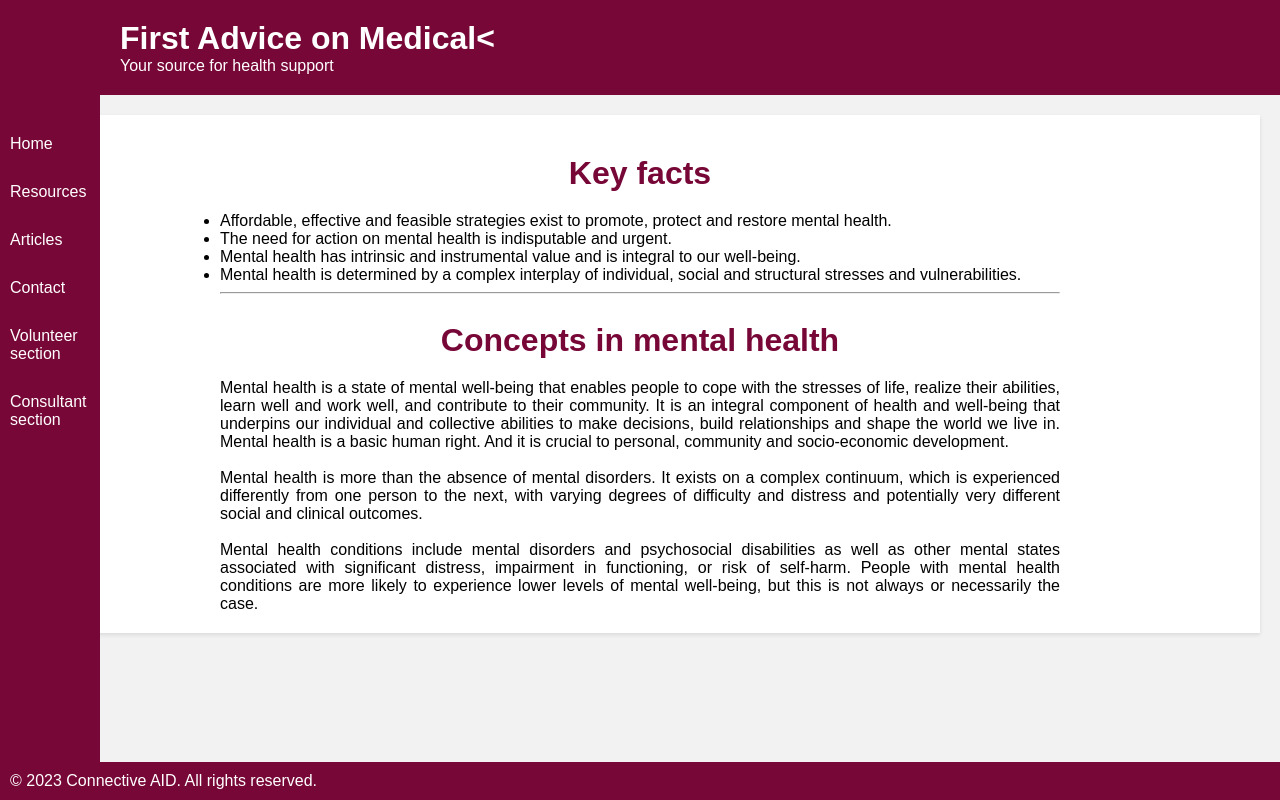
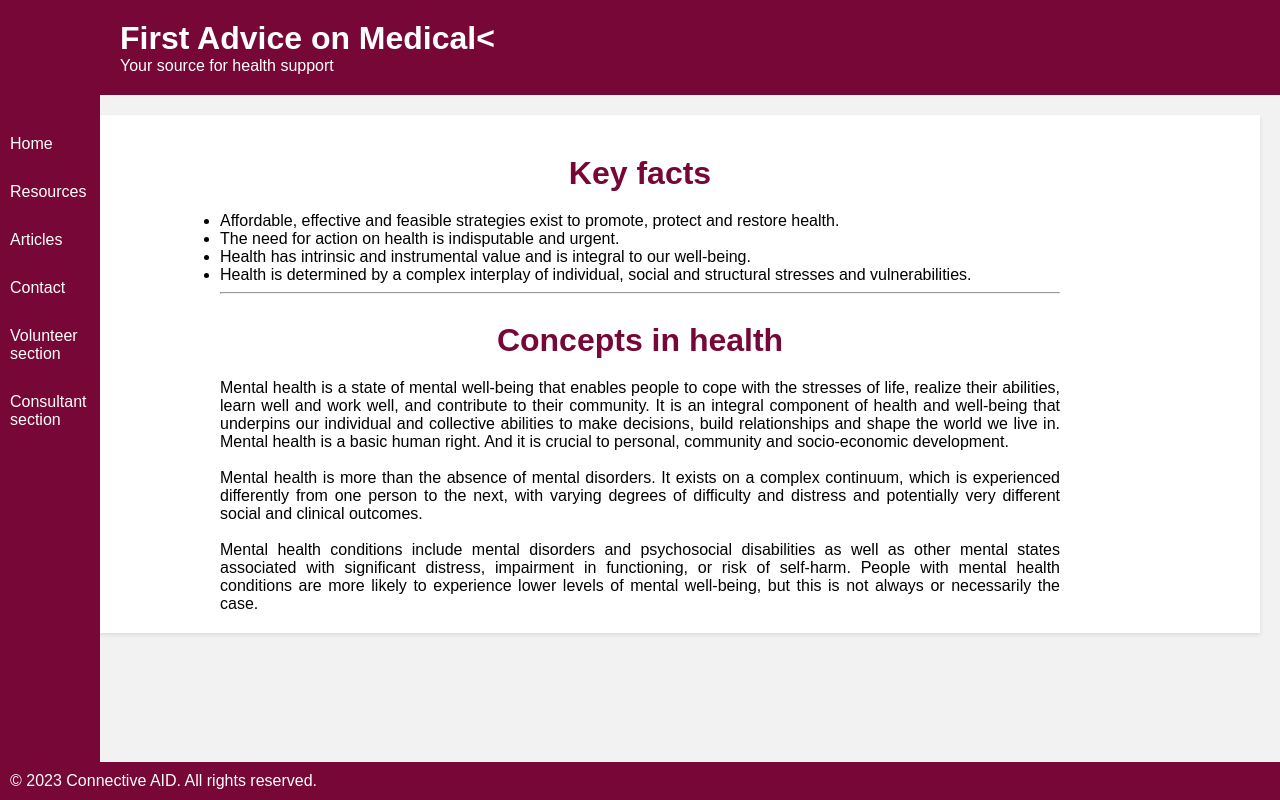
Before and after one commit to NehaScienceUtsav/First-Advice-on-Medical, a plain HTML site: page articles.html in a window 1280 px wide. Drawn offline with Linux system fonts and the light colour scheme.

Commit message:
Update articles.html

```diff
--- a/articles.html
+++ b/articles.html
@@ -26,15 +26,15 @@
     <div class="key-facts">
       <h2>Key facts</h2>
       <ul>
-        <li>Affordable, effective and feasible strategies exist to promote, protect and restore mental health.</li>
-        <li>The need for action on mental health is indisputable and urgent.</li>
-        <li>Mental health has intrinsic and instrumental value and is integral to our well-being.</li>
-        <li>Mental health is determined by a complex interplay of individual, social and structural stresses and vulnerabilities.</li>
+        <li>Affordable, effective and feasible strategies exist to promote, protect and restore health.</li>
+        <li>The need for action on health is indisputable and urgent.</li>
+        <li>Health has intrinsic and instrumental value and is integral to our well-being.</li>
+        <li>Health is determined by a complex interplay of individual, social and structural stresses and vulnerabilities.</li>
       </ul>
     </div>
     <hr>
     <section>
-      <h2>Concepts in mental health</h2>
+      <h2>Concepts in health</h2>
       <p>Mental health is a state of mental well-being that enables people to cope with the stresses of life, realize their abilities, learn well and work well, and contribute to their community. It is an integral component of health and well-being that underpins our individual and collective abilities to make decisions, build relationships and shape the world we live in. Mental health is a basic human right. And it is crucial to personal, community and socio-economic development.<br>
       <br>
         Mental health is more than the absence of mental disorders. It exists on a complex continuum, which is experienced differently from one person to the next, with varying degrees of difficulty and distress and potentially very different social and clinical outcomes.<br>
```
